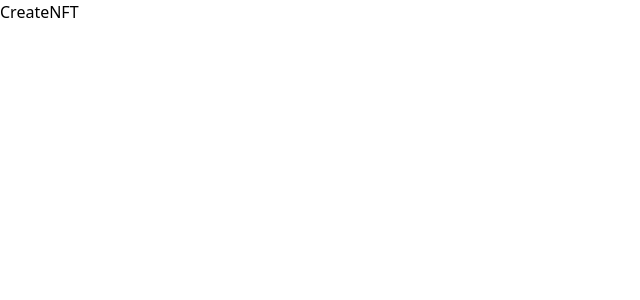
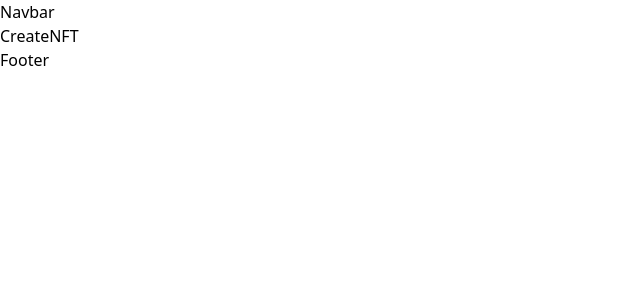
Before and after one commit to QuyetTV1991/nft-marketplace, a Next.js app: page /create-nft in a window 1280 px wide. Shown: the top 300 px of the page, without its empty margins (0-640 px from the left). Built offline with nearby package versions, Linux system fonts and the light colour scheme.

Commit message:
setup _app for global

```diff
--- /dev/null
+++ b/components/Footer.jsx
@@ -0,0 +1,9 @@
+import React from 'react'
+
+const Footer = () => {
+    return (
+        <div>Footer</div>
+    )
+}
+
+export default Footer
--- /dev/null
+++ b/components/Navbar.jsx
@@ -0,0 +1,9 @@
+import React from 'react'
+
+const Navbar = () => {
+    return (
+        <div>Navbar</div>
+    )
+}
+
+export default Navbar
--- /dev/null
+++ b/components/index.js
@@ -0,0 +1,4 @@
+import Navbar from "./Navbar";
+import Footer from "./Footer";
+
+export { Navbar, Footer }
--- a/jsconfig.json
+++ b/jsconfig.json
@@ -1,7 +1,9 @@
 {
   "compilerOptions": {
     "paths": {
-      "@/*": ["./*"]
+      "@/*": [
+        "./*"
+      ]
     }
   }
 }
--- a/pages/_app.js
+++ b/pages/_app.js
@@ -1,5 +1,19 @@
+import Script from "next/script";
+import { ThemeProvider } from "next-themes";
+
+import { Navbar, Footer } from "../components";
 import "../styles/globals.css";
 
 export default function App({ Component, pageProps }) {
-  return <Component {...pageProps} />;
+  return (
+    <ThemeProvider attribute='class'>
+      <div className="dark:bg-nft-dark bg-white min-h-screen">
+        <Navbar />
+        <Component {...pageProps} />
+        <Footer />
+      </div>
+
+      <Script src="https://kit.fontawesome.com/c7d9204842.js" crossOrigin="anonymous" />
+    </ThemeProvider>
+  )
 }
```
